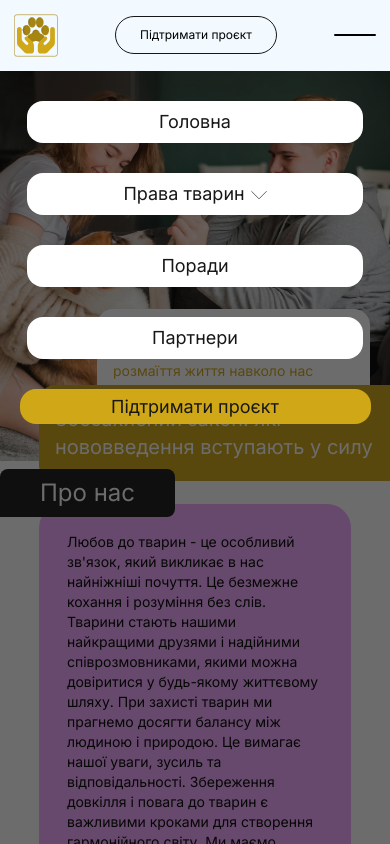
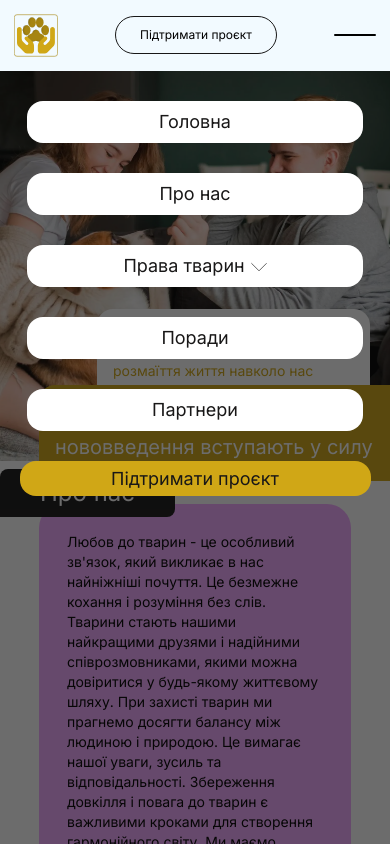
Before and after one commit to baza-trainee/pets_law, a React (Vite) app: page / in a window 390 px wide. Both pictures are taken after a click on the element 354 px from the left and 35 px from the top of the page. Shown: the top 844 px of the page. Built offline with nearby package versions, Linux system fonts and the light colour scheme.

Commit message:
bug: resolve CL-11 scroll position

```diff
--- a/src/components/Header/HeaderDesktop.jsx
+++ b/src/components/Header/HeaderDesktop.jsx
@@ -1,5 +1,5 @@
 import IconArrow from "../common/icons/IconArrow";
-import { Link } from "react-scroll";
+import Link  from "../../components/common/Link";
 import { useEffect, useRef, useState } from "react";
 import ButtonDonate from "../common/ButtonDonate";
 
@@ -28,7 +28,7 @@ const HeaderDesktop = () => {
           <a href="#">Головна</a>
         </li>
         <li className="duration-100 cursor-pointer hover:text-gray-500">
-          <Link duration={500} to="about">
+          <Link to="about">
             Про нас
           </Link>
         </li>
--- a/src/components/Header/HeaderMobile.jsx
+++ b/src/components/Header/HeaderMobile.jsx
@@ -2,6 +2,7 @@ import { useState } from "react";
 import IconArrow from "../common/icons/IconArrow";
 import { useEffect } from "react";
 import ButtonDonate from "../common/ButtonDonate";
+import Link from "../common/Link";
 const HeaderMobile = ({ toggleMobile }) => {
   const [isOpen, setOpen] = useState(false);
   const toggleDropDownMenu = () => {
@@ -20,7 +21,14 @@ const HeaderMobile = ({ toggleMobile }) => {
     >
       <div className=" h-full overflow w-[90%] mx-auto">
         <ul className="relative pb-[90px] mx-auto">
-          <ListItem onClick={toggleMobile} link="" text="Головна" />
+          <li className="mx-auto w-[98%] my-[30px]">
+            <a onClick={toggleMobile} className="btn btn-white h-[42px]" href="#">Головна</a>
+          </li>
+          <ListItem
+            onClick={toggleMobile}
+            link="about"
+            text="Про нас"
+          />
           <li className="mx-auto w-[98%] my-[30px]">
             <a onClick={toggleDropDownMenu} className="btn btn-white h-[42px] ">
               Права тварин
@@ -60,7 +68,7 @@ const HeaderMobile = ({ toggleMobile }) => {
           {/* <li className="mx-auto w-[98%] mt-[60px] btn btn-orange">
             Підтримати проєкт
           </li> */}
-          <ButtonDonate className='w-full cursor-pointer btn btn-orange'/>
+          <ButtonDonate className='w-full cursor-pointer btn btn-orange' />
         </ul>
       </div>
     </nav>
@@ -70,9 +78,9 @@ const HeaderMobile = ({ toggleMobile }) => {
 const ListItem = ({ text, link, onClick }) => {
   return (
     <li onClick={onClick} className="mx-auto w-[98%] my-[30px]">
-      <a href={`#${link}`} className="btn btn-white h-[42px] ">
+      <Link to={link} className="btn btn-white h-[42px] ">
         {text}
-      </a>
+      </Link>
     </li>
   );
 };
--- a/src/components/Important.jsx
+++ b/src/components/Important.jsx
@@ -1,7 +1,6 @@
 const Important = () => {
 	return (
 		<section
-			id='partners'
 			className='max-w-[1920px] lg:bg-important min-h-[600px] lg:bg-cover flex flex-col lg:gap-10 gap-5 items-center justify-end lg:px-[240px] px-[5%] pt-[300px] lg:pt-0 bg-contain bg-no-repeat bg-darkGrey bg-importantMob bg-top mx-auto'
 		>
 			<p className='max-w-[1440px] hidden lg:block mb-28'>
--- /dev/null
+++ b/src/components/common/Link.jsx
@@ -0,0 +1,18 @@
+import { useState } from "react"
+import { useEffect } from "react"
+const Link = ({children, to, className}) => {
+    const [scrollElement, setScrollElement] = useState(null)
+   useEffect(()=>{
+    setScrollElement(document.getElementById(to))
+   }, [to])
+   const handleScroll = () => {
+    const elementOffSetTop = scrollElement.getBoundingClientRect().top
+    window.scrollTo({
+        top: elementOffSetTop + window.pageYOffset - 100,
+        behavior: 'smooth'
+    })
+}
+    return <a className={className} onClick={handleScroll}>{children}</a>
+}
+
+export default Link
```
